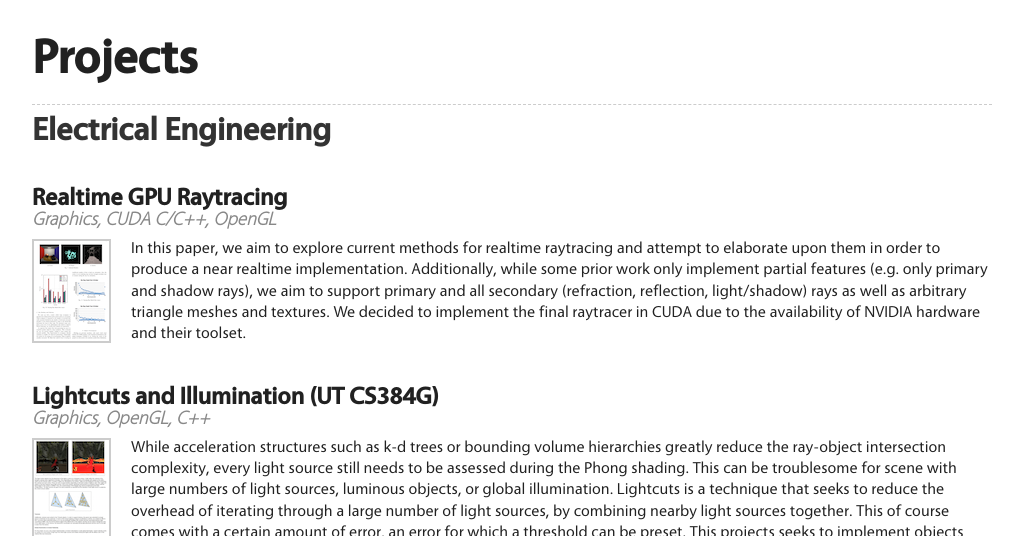
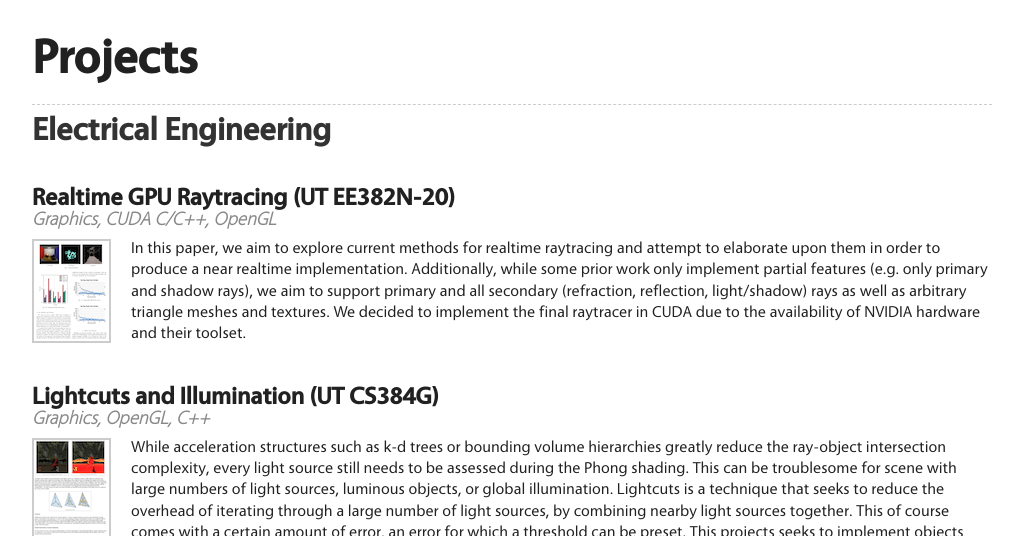
Before and after one commit to skimmmer/skimmmer.github.io, a Jekyll site: the page built from projects/index.html, in a window 1280 px wide and 900 px high, cut to the strip 364-900 px from the top of the window. Shown: the whole strip, without its empty margins (128-1147 px from the left). Built offline with Jekyll 4.4.1, drawn with Linux system fonts in a browser that asks for light colours; nearby versions of some CDN libraries.

```diff
--- a/projects/index.html
+++ b/projects/index.html
@@ -6,7 +6,7 @@
 <a name="projects"></a>
 <h2>Electrical Engineering</h2>
 
-<h3>Realtime GPU Raytracing</h3>
+<h3>Realtime GPU Raytracing (UT EE382N-20)</h3>
 <h4>Graphics, CUDA C/C++, OpenGL</h4>
 <a href="/papers/raytracer.pdf"><img class="project" src="/images/projects/raytracer.png"/></a>
 <p>In this paper, we aim to explore current methods for realtime raytracing and attempt to elaborate upon them in order to produce a near realtime implementation. Additionally, while some prior work only implement partial features (e.g. only primary and shadow rays), we aim to support primary and all secondary (refraction, reflection, light/shadow) rays as well as arbitrary triangle meshes and textures. We decided to implement the final raytracer in CUDA due to the availability of NVIDIA hardware and their toolset.
```
